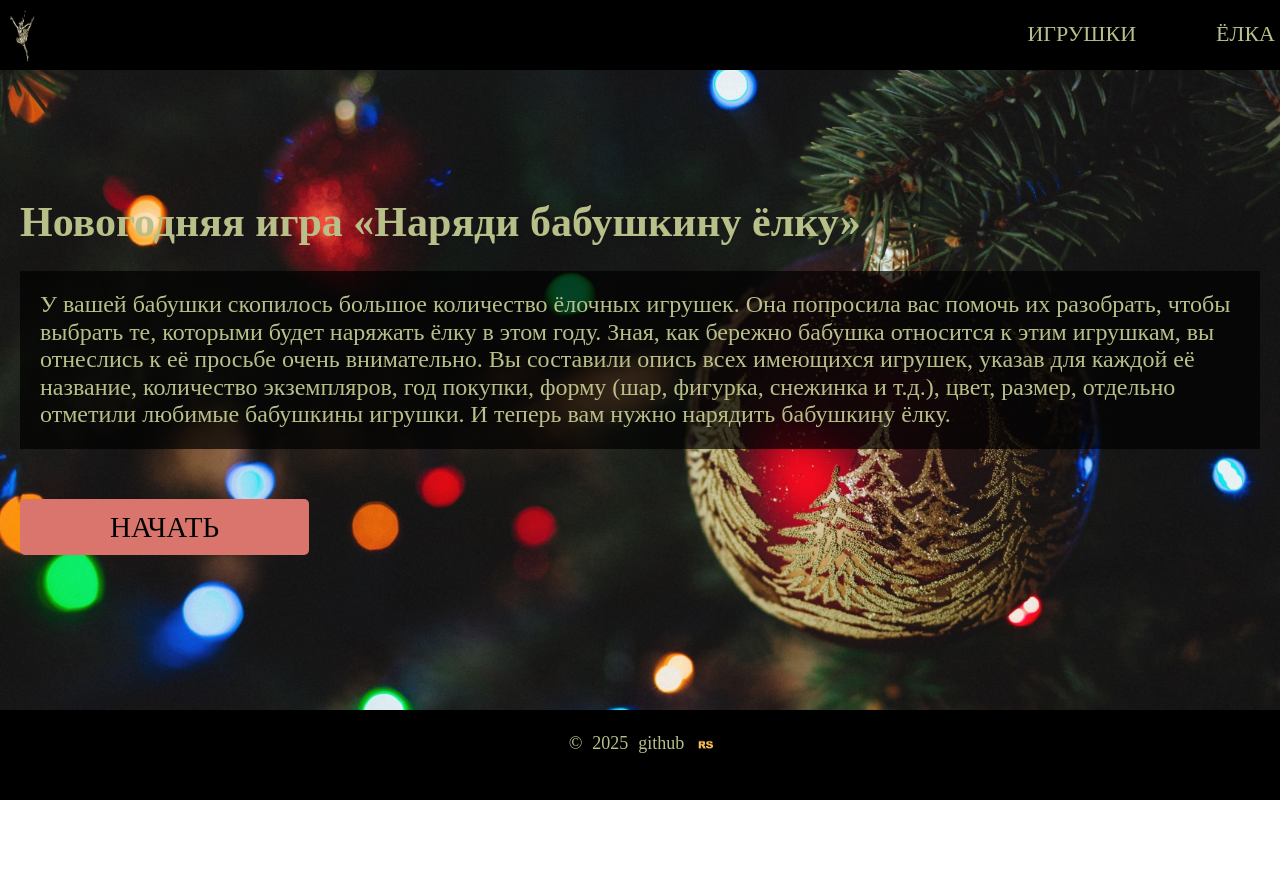
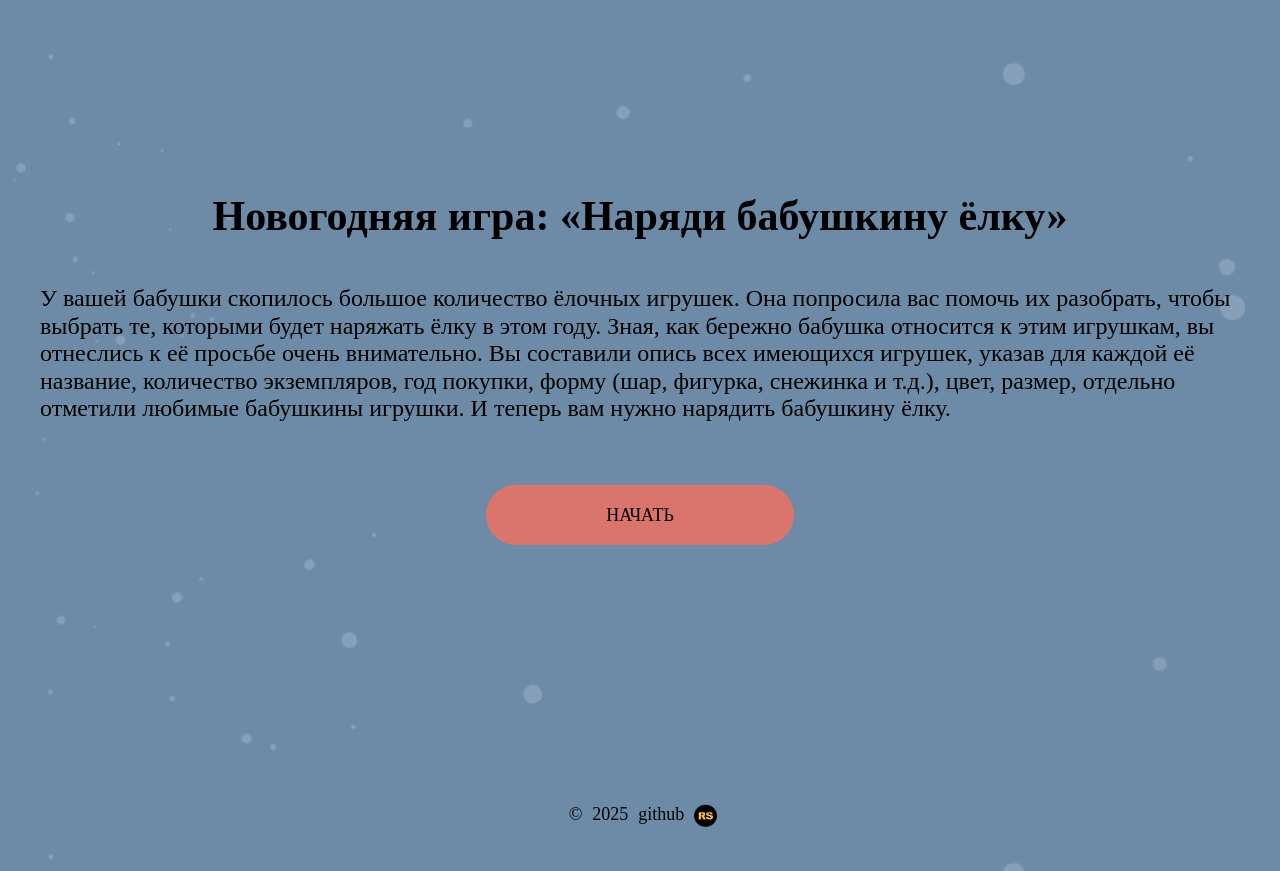
Before and after one commit to anastasia19141918/christmas-task, a website: page index.html in a window 1280 px wide. Before the commit the page ends 800 px from the top, so only its background shows below. Drawn offline with Linux system fonts and the light colour scheme.

Commit message:
fix: main and media

```diff
--- a/index.html
+++ b/index.html
@@ -9,23 +9,12 @@
 
 </head>
 <body class="body">
-  <header class="header">
-    <div class="wrapper header__wrapper">
-      <nav class="header__nav">
-        <a href="#!"><div class="header__icon"></div></a>
-        <ul class="header__links">
-          <li class="header__link"><a href="#!" class="header__itemn">ИГРУШКИ</a></li>
-          <li class="header__link"><a href="#!" class="header__itemn">ЁЛКА</a></li>
-        </ul>
-      </nav>
-    </div>
-  </header>
   <main>
     <section class="main">
       <div class="wrapper main__wrapper">
         <div class="main__desk">
           <div class="main__inf">
-            <h1 class="main__title">Новогодняя игра «Наряди бабушкину ёлку»</h1>
+            <h1 class="main__title">Новогодняя игра: «Наряди бабушкину ёлку»</h1>
             <p class="main__text">У вашей бабушки скопилось большое количество ёлочных игрушек.
               Она попросила вас помочь их разобрать, чтобы выбрать те, которыми будет наряжать ёлку в этом году.
               Зная, как бережно бабушка относится к этим игрушкам, вы отнеслись к её просьбе очень внимательно.
--- a/src/sass/abstract/_constans.scss
+++ b/src/sass/abstract/_constans.scss
@@ -1,8 +1,8 @@
-$color-body: #214018;
-$color-text: #B9BF88;
+$color-body: #6D8BA7;
+$color-text: #ffffff;
 $color-text-button: #000000;
 $color-button: #D9756C;
 $color-border: #730202;
-$color-rbd-text:rgb(0,0,0, 0.7);;
+$color-footer: #ffffff;
 
 $content-width: 1340px;
--- a/src/sass/abstract/_media.scss
+++ b/src/sass/abstract/_media.scss
@@ -1,3 +1,5 @@
+
+
 $desktop: 1150px;
 $tablet-big: 950px;
 $tablet: 765px;
--- a/src/sass/base/_base.scss
+++ b/src/sass/base/_base.scss
@@ -12,9 +12,11 @@ html {
   min-height: 100%;
   display: grid;
   grid-template-rows: auto 1fr auto;
-  background-image: url('../../src/img/main/main.jpg');
-  background-repeat: no-repeat;
-  background-size:cover
+  background-color: a.$color-body;
+  background-image: url('../../src/img/main/bg-snow.png');
+  background-size: cover;
+  background-repeat:repeat;
+  background-position: center center;
 };
 
 a {
--- a/src/sass/index.scss
+++ b/src/sass/index.scss
@@ -9,7 +9,7 @@
 @use "abstract/mixin";
 
 @use "layout/wrapper";
-@use "layout/header";
+
 @use "layout/footer";
 
 @use "pages/main";
--- a/src/sass/layout/_footer.scss
+++ b/src/sass/layout/_footer.scss
@@ -2,8 +2,7 @@
 @use "../abstract/mixin" as m;
 
 .footer {
-  padding: 10px 10px;
-  background-color:  a.$color-text-button;
+  padding: 10px;
   @include m.mobale-big {
     padding: 20px 20px 0px;
   }
@@ -41,9 +40,9 @@
   }
 }
 
-.footer__itemn {
+.footer__itemn,.footer__gitub {
   font-size: 1.8rem;
-  color: a.$color-text;
+  color: a.$color-text-button;
   @include m.tablet-big {
     font-size: 1.5rem;
   };
--- a/src/sass/layout/_header.scss
+++ /dev/null
@@ -1,65 +0,0 @@
-@use "../abstract/constans" as a;
-@use "../abstract/mixin" as m;
-
-
-.header {
-  padding: 5px 5px;
-  background-color: a.$color-text-button;
-  @include m.desktop {
-    padding: 0 20px;
-  };
-}
-
-.header__nav {
-  display: flex;
-  justify-content: space-between;
-  align-items: center;
-};
-
-.header__icon {
-  width: 37px;
-  height: 60px;
-  background-size: 37px 60px;
-  background-image: url('../../src/img/header/icon.png');
-  cursor: pointer;
-};
-
-.header__links {
-  display: flex;
-  gap: 0px 80px;
-  @include m.tablet {
-    gap: 0px 10px;
-  }
-};
-
-.header__link {
-  cursor: pointer;
-  border-bottom: 3px solid transparent;
-}
-
-.header__link:hover {
-  transition: 0.3s ease-in-out;
-  border-bottom: 3px solid a.$color-border;
-  @include m.tablet-big {
-    border-bottom: none;
-  }
-}
-
-.header__itemn {
-  font-size: 2.2rem;
-  @include m.desktop {
-    font-size: 2.0rem;
-  };
-  @include m.tablet-big {
-    font-size: 1.4rem;
-  };
-  @include m.tablet {
-    font-size: 1.2rem;
-  };
-  @include m.tablet-small {
-    font-size: 1.0rem;
-  };
-  @include m.mobale-footer {
-    font-size: 1.5rem;
-  }
-}
--- a/src/sass/pages/_main.scss
+++ b/src/sass/pages/_main.scss
@@ -2,19 +2,32 @@
 @use "../abstract/mixin" as m;
 
 .main {
-  padding: 10% 20px 0%;
-
-  @include m.desktop {
-    padding: 0 20px;
+  position: relative;
+  z-index: 0;
+  padding: 15% 20px 20%;
+ @include m.desktop {
+    padding: 15% 20px 20%;
   };
 };
+
+.main::after {
+  content: '';
+  position: absolute;
+  z-index: -1;
+}
+
+
+.main__inf {
+  display: flex;
+  flex-direction: column;
+  align-items: center;
+}
 
 .main__desk {
   display: flex;
   justify-content: center;
-  color: a.$color-border;
   @include m.desktop {
-    margin: 15% 0 0 0;
+    margin: 15% 0 30% 0;
   };
   @include m.tablet {
     margin: 20% 0 0 0;
@@ -34,7 +47,8 @@
   max-width: 100%;
   margin: 0 0 2% 0;
   font-size: 4.2rem;
-  color: a.$color-text;
+  color: a.$color-text-button;
+  border-radius: 25px;
   @include m.desktop {
     font-size: 2.5rem;
   };
@@ -54,8 +68,9 @@
   margin: 0 0 5% 0;
   padding: 20px;
   font-size: 2.4rem;
-  color: a.$color-text;
-  background-color: a.$color-rbd-text;
+  color: a.$color-text-button;
+
+
   @include m.desktop {
     font-size: 2.0rem;
   };
@@ -91,15 +106,16 @@
 }
 
 .main__btn {
-  max-width: 282px;
-  padding: 12px 90px;
+  max-width: 382px;
+  padding: 20px 120px;
   border-radius: 5px;
-  font-size: 2.9rem;
+  font-size: 1.8rem;
   border: none;
   outline: none;
   cursor: pointer;
   background-color: a.$color-button;
   color: a.$color-text-button;
+  border-radius: 30px;
 
   transition: 0.7s ease-in-out;
   @include m.desktop {
```
Also changed, not shown: src/img/header/icon.png (deleted), src/img/main/bg-forest.png (added), src/img/main/bg-snow.png (added), src/img/main/main.jpg (deleted), src/sass/index.css, 1 other file.
